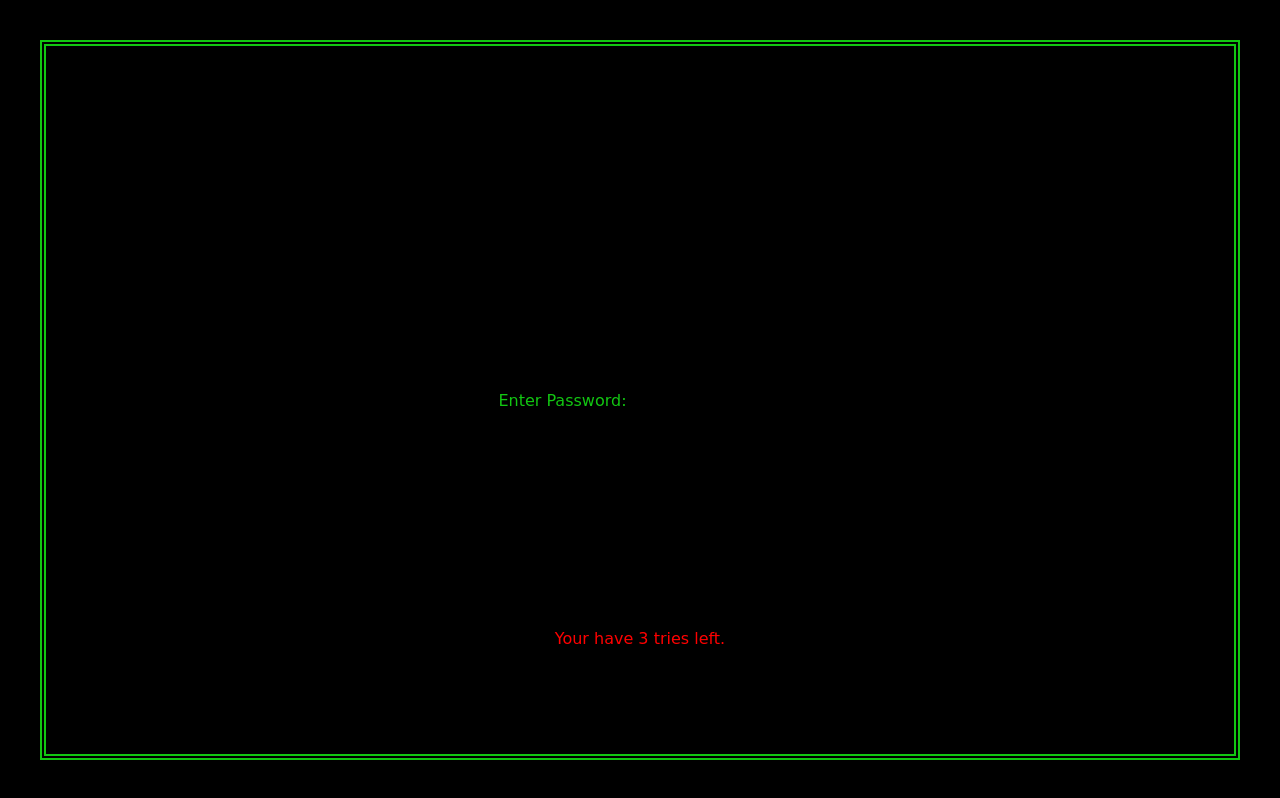
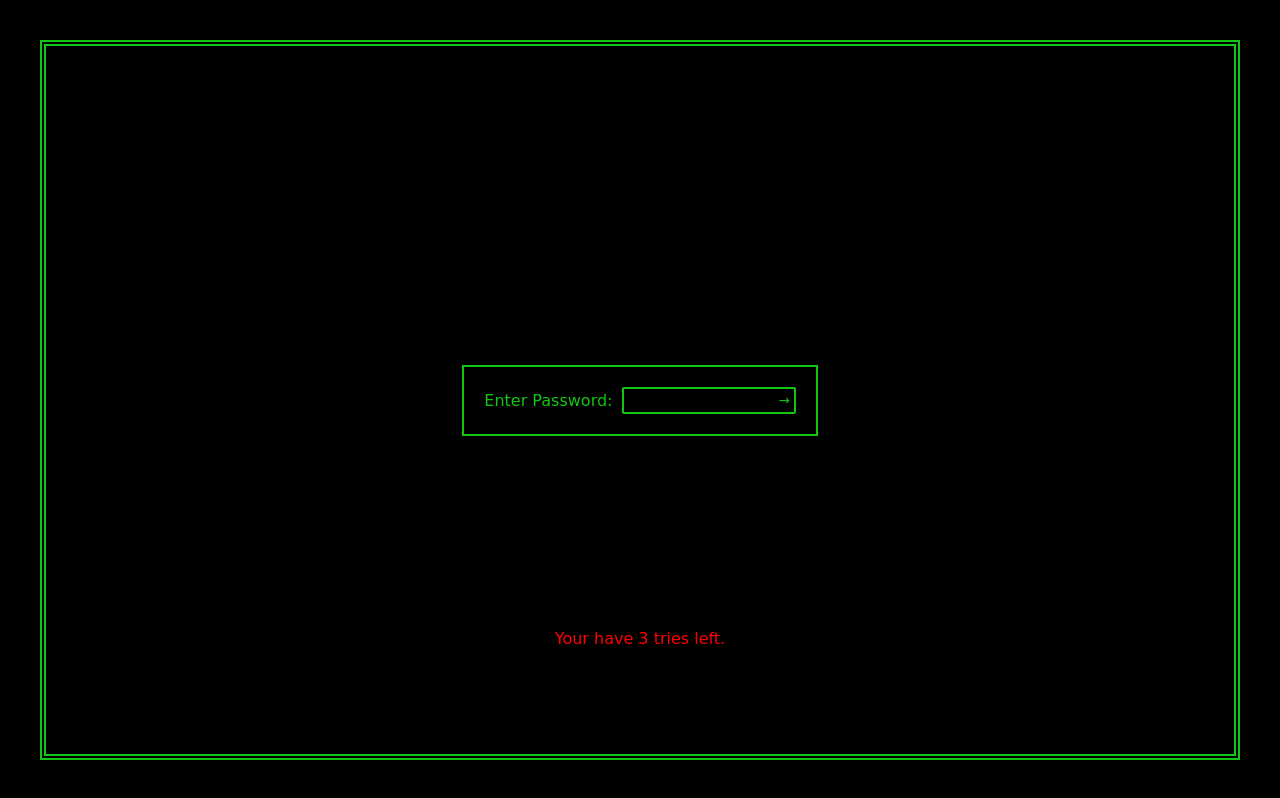
Before and after one commit to aanshiksharma/secret-databse, a plain HTML site: page index.html in a window 1280 px wide. Drawn offline with Linux system fonts and the light colour scheme; a web font is replaced by a local one.

Commit message:
Changed the form element to a div element and fixed the script tag's source location.

```diff
--- a/index.html
+++ b/index.html
@@ -12,16 +12,19 @@
 <body>
     <main>
         <div class="login">
-            <form>
+            <div>
                 <label for="password">Enter Password:</label>
-                <input type="password" name="login-password" id="password" autofocus>
-            </form>
+                <div class="password-bar">
+                    <input type="password" name="login-password" id="password" autofocus>
+                    <button type="submit" class="btn" id="button">&rarr;</button>
+                </div>
+            </div>
             <p id="wrongPassword" class="wrong-password-text">
                 Your have 3 tries left.
             </p>
         </div>
     </main>
 
-    <script src="script.js"></script>
+    <script src="js/script.js"></script>
 </body>
 </html>
```
